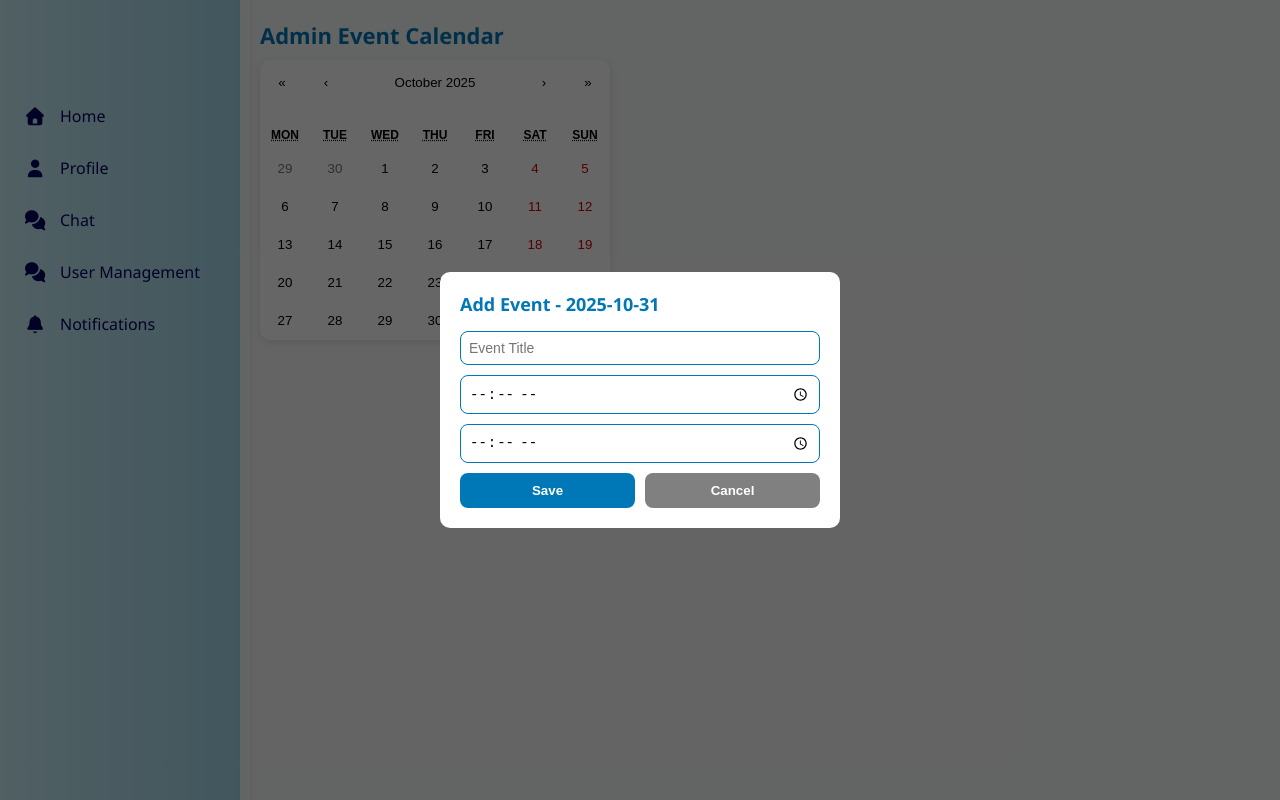
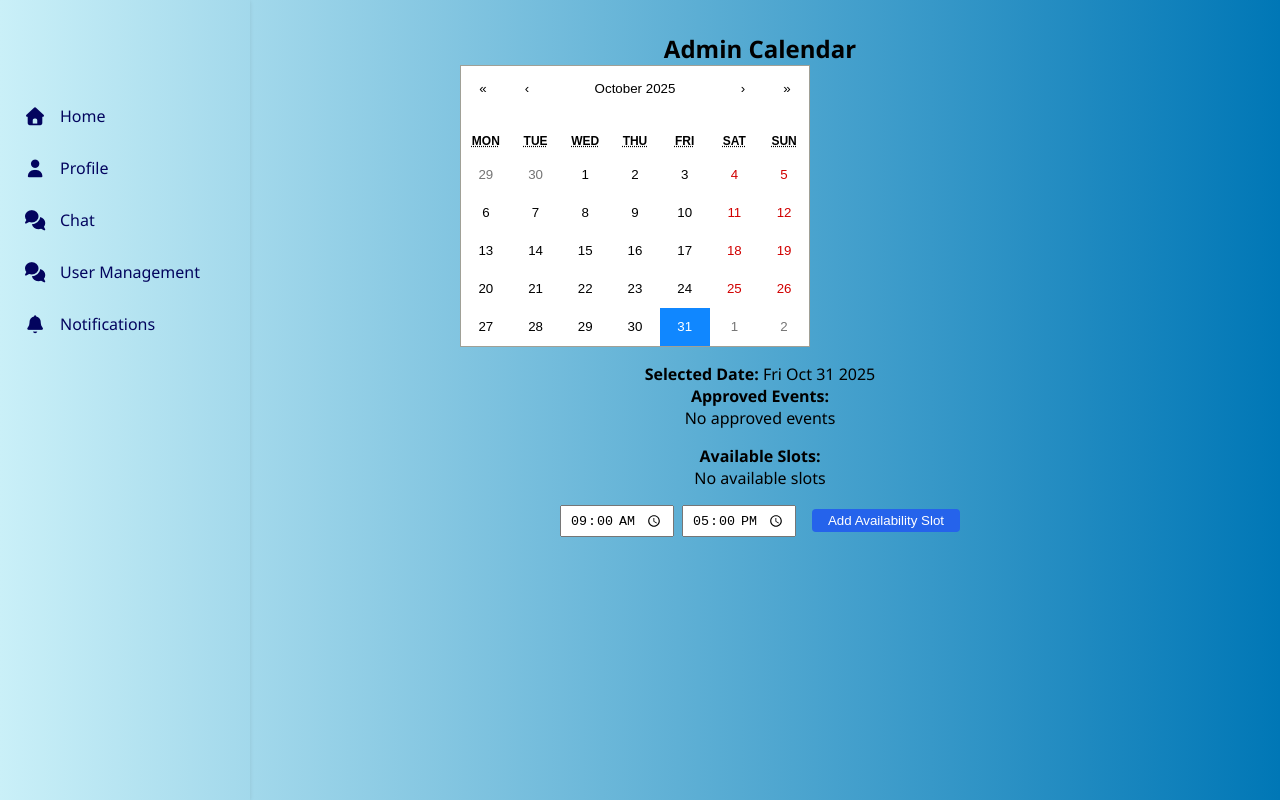
Before and after one commit to Ndivho-Ramatshimbila/FrontEndWeb2, a React (Vite) app: page /admin/calendar in a window 1280 px wide. Both pictures are taken after a click on the button "31". Shown: the top 800 px of the page. Built offline with nearby package versions, Linux system fonts and the light colour scheme.

Commit message:
feat: Implement admin calendar functionality with date management and availability slots

```diff
--- a/package.json
+++ b/package.json
@@ -15,6 +15,7 @@
     "lucide-react": "^0.545.0",
     "pdf-lib": "^1.17.1",
     "react": "^19.1.1",
+    "react-calendar": "^6.0.0",
     "react-datepicker": "^8.8.0",
     "react-dom": "^19.1.1",
     "react-icons": "^5.5.0",
--- /dev/null
+++ b/src/data/calendar.js
@@ -0,0 +1,49 @@
+// src/data/Admin/calendar.js
+const ADMIN_AVAILABLE_KEY = "admin_available_dates";
+const ADMIN_APPROVED_KEY = "admin_approved_events";
+
+const SAMPLE_DATES = [
+  { date: "2025-11-10", venueIds: [1, 3], startTime: "09:00", endTime: "17:00" },
+  { date: "2025-11-11", venueIds: [2], startTime: "10:00", endTime: "14:00" },
+];
+
+const toDateKey = (dateString) => dateString.includes("T") ? dateString.split("T")[0] : dateString;
+
+// ---------------- Available Dates ----------------
+export const getAvailableDates = () => {
+  const data = localStorage.getItem(ADMIN_AVAILABLE_KEY);
+  if (!data) {
+    localStorage.setItem(ADMIN_AVAILABLE_KEY, JSON.stringify(SAMPLE_DATES));
+    return SAMPLE_DATES;
+  }
+  return JSON.parse(data).map(d => ({ ...d, date: toDateKey(d.date) }));
+};
+
+export const addAvailableDates = (newDates) => {
+  const existing = getAvailableDates();
+  const updated = [...existing, ...newDates.map(d => ({ ...d, date: toDateKey(d.date) }))];
+  localStorage.setItem(ADMIN_AVAILABLE_KEY, JSON.stringify(updated));
+  return updated;
+};
+
+export const deleteAvailableDate = (date, startTime, endTime) => {
+  const existing = getAvailableDates();
+  const updated = existing.filter(
+    d => !(d.date === toDateKey(date) && d.startTime === startTime && d.endTime === endTime)
+  );
+  localStorage.setItem(ADMIN_AVAILABLE_KEY, JSON.stringify(updated));
+  return updated;
+};
+
+// ---------------- Approved Events ----------------
+export const getApprovedEvents = () => {
+  const data = localStorage.getItem(ADMIN_APPROVED_KEY);
+  return data ? JSON.parse(data) : [];
+};
+
+export const addApprovedEvent = (event) => {
+  const events = getApprovedEvents();
+  events.push(event); // { id, title, date, startTime, endTime, venueIds }
+  localStorage.setItem(ADMIN_APPROVED_KEY, JSON.stringify(events));
+  return events;
+};
--- /dev/null
+++ b/src/hooks/useCalendar.js
@@ -0,0 +1,29 @@
+import { useState, useEffect } from "react";
+import {
+  getAvailableDates,
+  addAvailableDates,
+  deleteAvailableDate,
+  getApprovedEvents
+} from "../data/calendar";
+
+export const useAdminCalendar = () => {
+  const [availableDates, setAvailableDates] = useState([]);
+  const [approvedEvents, setApprovedEvents] = useState([]);
+
+  useEffect(() => {
+    setAvailableDates(getAvailableDates());
+    setApprovedEvents(getApprovedEvents());
+  }, []);
+
+  const addDates = (newDates) => {
+    const updated = addAvailableDates(newDates);
+    setAvailableDates(updated);
+  };
+
+  const deleteDate = (date, startTime, endTime) => {
+    const updated = deleteAvailableDate(date, startTime, endTime);
+    setAvailableDates(updated);
+  };
+
+  return { availableDates, approvedEvents, addDates, deleteDate };
+};
--- /dev/null
+++ b/src/hooks/useOrganizerCalendar.js
@@ -0,0 +1,42 @@
+// src/hooks/useOrganizerCalendar.js
+import { useState, useEffect } from "react";
+
+// Mock functions: replace with API/localStorage calls
+const getAvailableDates = () => {
+  // Admin sets these dates as available
+  return [
+    { date: "2025-11-15" },
+    { date: "2025-11-20" },
+    { date: "2025-11-25" },
+  ];
+};
+
+const getApprovedEvents = () => {
+  // Approved events by admin
+  return [
+    { date: "2025-11-10" },
+    { date: "2025-11-12" },
+  ];
+};
+
+export const useOrganizerCalendar = () => {
+  const [availableDates, setAvailableDates] = useState([]);
+  const [approvedEvents, setApprovedEvents] = useState([]);
+
+  useEffect(() => {
+    setAvailableDates(getAvailableDates());
+    setApprovedEvents(getApprovedEvents());
+  }, []);
+
+  const isDateFullyBooked = (date) => {
+    const key = date.toISOString().split("T")[0];
+    return approvedEvents.some(e => e.date === key);
+  };
+
+  const isDateAvailable = (date) => {
+    const key = date.toISOString().split("T")[0];
+    return availableDates.some(d => d.date === key) && !isDateFullyBooked(date);
+  };
+
+  return { availableDates, approvedEvents, isDateFullyBooked, isDateAvailable };
+};
--- a/src/pages/AdminDashboard/AdminCalendar.jsx
+++ b/src/pages/AdminDashboard/AdminCalendar.jsx
@@ -1,116 +1,97 @@
 import React, { useState } from "react";
 import Calendar from "react-calendar";
 import "react-calendar/dist/Calendar.css";
-import "../../styles/pages/AdminCalendar.scss";
+import "../../styles/pages/_admincalendar.scss";
+import { useAdminCalendar } from "../../hooks/useCalendar";
 
 export default function AdminCalendar() {
-  const [events, setEvents] = useState({});
+  const { availableDates, approvedEvents, addDates, deleteDate } = useAdminCalendar();
   const [selectedDate, setSelectedDate] = useState(null);
-  const [modalVisible, setModalVisible] = useState(false);
-  const [eventTitle, setEventTitle] = useState("");
-  const [startTime, setStartTime] = useState("");
-  const [endTime, setEndTime] = useState("");
+  const [newSlot, setNewSlot] = useState({ startTime: "09:00", endTime: "17:00" });
 
-  const handleDayClick = (date) => {
-    const isoDate = date.toISOString().split("T")[0];
-    setSelectedDate(isoDate);
-    setEventTitle("");
-    setStartTime("");
-    setEndTime("");
-    setModalVisible(true);
+  const dateStr = selectedDate ? selectedDate.toISOString().split("T")[0] : null;
+
+  const isFullyBooked = (date) => {
+    const key = date.toISOString().split("T")[0];
+    const dayEvents = approvedEvents.filter(e => e.date === key);
+    return dayEvents.length > 0;
   };
 
-  const checkConflict = (date, newStart, newEnd) => {
-    const dayEvents = events[date] || [];
-    for (let e of dayEvents) {
-      if (
-        (newStart >= e.startTime && newStart < e.endTime) ||
-        (newEnd > e.startTime && newEnd <= e.endTime) ||
-        (newStart <= e.startTime && newEnd >= e.endTime)
-      ) {
-        return true;
-      }
-    }
-    return false;
+  const isAvailable = (date) => {
+    const key = date.toISOString().split("T")[0];
+    return availableDates.some(d => d.date === key) && !isFullyBooked(date);
   };
 
-  const handleSaveEvent = () => {
-    if (!eventTitle || !startTime || !endTime) {
-      alert("Please enter title, start time, and end time.");
-      return;
-    }
-
-    if (startTime >= endTime) {
-      alert("Start time must be before end time.");
-      return;
-    }
-
-    if (checkConflict(selectedDate, startTime, endTime)) {
-      alert("This event overlaps with another event.");
-      return;
-    }
-
-    const dayEvents = events[selectedDate] || [];
-    const updatedDayEvents = [...dayEvents, { title: eventTitle, startTime, endTime }];
-    setEvents({ ...events, [selectedDate]: updatedDayEvents });
-
-    setModalVisible(false);
-    setEventTitle("");
-    setStartTime("");
-    setEndTime("");
-    setSelectedDate("");
+  const getTileClassName = ({ date }) => {
+    if (isFullyBooked(date)) return "tile-booked";  // red dot
+    if (isAvailable(date)) return "tile-available"; // blue dot
+    return "";
   };
 
-  const tileContent = ({ date }) => {
-    const isoDate = date.toISOString().split("T")[0];
-    return events[isoDate] ? <div className="dot"></div> : null;
+  const getTileContent = ({ date }) => {
+    return (
+      <div className="dot-container">
+        {isFullyBooked(date) && <span className="dot red-dot" />}
+        {!isFullyBooked(date) && isAvailable(date) && <span className="dot blue-dot" />}
+      </div>
+    );
+  };
+
+  const handleAddSlot = () => {
+    if (!dateStr) return;
+    addDates([{ date: dateStr, ...newSlot, venueIds: [1] }]);
+  };
+
+  const handleDeleteSlot = (slot) => {
+    deleteDate(slot.date, slot.startTime, slot.endTime);
   };
 
   return (
     <div className="admin-calendar-container">
-      <h2 className="header">Admin Event Calendar</h2>
-
+      <h2>Admin Calendar</h2>
       <Calendar
-        onClickDay={handleDayClick}
-        tileContent={tileContent}
-        className="calendar"
+        onClickDay={setSelectedDate}
+        tileClassName={getTileClassName}
+        tileContent={getTileContent}
       />
 
-      {modalVisible && (
-        <div className="modal-overlay">
-          <div className="modal">
-            <h3 className="modal-header">Add Event - {selectedDate}</h3>
+      {selectedDate && (
+        <div className="calendar-details">
+          <p><strong>Selected Date:</strong> {selectedDate.toDateString()}</p>
 
+          <h4>Approved Events:</h4>
+          <ul>
+            {approvedEvents.filter(e => e.date === dateStr).length === 0 && <li>No approved events</li>}
+            {approvedEvents.filter(e => e.date === dateStr).map(e => (
+              <li key={e.id}>
+                {e.title} ({e.startTime} - {e.endTime})
+              </li>
+            ))}
+          </ul>
+
+          <h4>Available Slots:</h4>
+          <ul>
+            {availableDates.filter(d => d.date === dateStr).length === 0 && <li>No available slots</li>}
+            {availableDates.filter(d => d.date === dateStr).map((d, idx) => (
+              <li key={idx}>
+                {d.startTime} - {d.endTime}, Venues: {d.venueIds.join(", ")}
+                <button onClick={() => handleDeleteSlot(d)}>Remove</button>
+              </li>
+            ))}
+          </ul>
+
+          <div className="calendar-actions">
             <input
-              type="text"
-              placeholder="Event Title"
-              value={eventTitle}
-              onChange={(e) => setEventTitle(e.target.value)}
-              className="input"
+              type="time"
+              value={newSlot.startTime}
+              onChange={e => setNewSlot({ ...newSlot, startTime: e.target.value })}
             />
             <input
               type="time"
-              placeholder="Start Time"
-              value={startTime}
-              onChange={(e) => setStartTime(e.target.value)}
-              className="input"
+              value={newSlot.endTime}
+              onChange={e => setNewSlot({ ...newSlot, endTime: e.target.value })}
             />
-            <input
-              type="time"
-              placeholder="End Time"
-              value={endTime}
-              onChange={(e) => setEndTime(e.target.value)}
-              className="input"
-            />
-
-            <div className="modal-buttons">
-              <button className="btn save" onClick={handleSaveEvent}>
-                Save
-              </button>
-              <button className="btn cancel" onClick={() => setModalVisible(false)}>
-                Cancel
-              </button>
-            </div>
+            <button onClick={handleAddSlot}>Add Availability Slot</button>
           </div>
         </div>
       )}
--- a/src/pages/OrganizerDashboard/CreateEvent.jsx
+++ b/src/pages/OrganizerDashboard/CreateEvent.jsx
@@ -6,6 +6,8 @@ import VenueCardGallery from '../../components/VenueCardGallery';
 import TermsCheckbox from '../../components/TermsCheckbox';
 import "../../styles/pages/_createevent.scss";
 import { useNavigate } from 'react-router-dom';
+import { useOrganizerCalendar } from '../../hooks/useOrganizerCalendar';
+
 
 export default function CreateEvent() {
   const navigate = useNavigate();
@@ -52,6 +54,9 @@ export default function CreateEvent() {
   const [showToast, setShowToast] = useState(false);
   const [toastMessage, setToastMessage] = useState('');
   const toastTimerRef = React.useRef(null);
+
+
+  const { availableDates, isDateFullyBooked, isDateAvailable } = useOrganizerCalendar();
 
   // ✅ Load admin-created venues from localStorage
   useEffect(() => {
@@ -467,6 +472,7 @@ if (!allAVAnswered) {
         <section className="form-section">
   <h2 className="section-title">Program Schedule</h2>
   <div className="form-grid grid-3">
+    {/* Date of Commencement */}
     <div className="form-group">
       <label className="form-label">Date of Commencement *</label>
       <DatePicker
@@ -474,15 +480,29 @@ if (!allAVAnswered) {
         onChange={(date) => handleDateChange('dateOfCommencement', date)}
         dateFormat="yyyy-MM-dd"
         className={`form-input ${errors.dateOfCommencement ? 'error' : ''}`}
-                      filterDate={isDateDisabled}
+        filterDate={(date) => {
+          const currentYear = new Date().getFullYear();
+          const disabledDates = [
+            new Date(currentYear, 0, 1),
+            new Date(currentYear, 3, 27),
+            new Date(currentYear, 11, 25),
+          ];
+          return !isDateFullyBooked(date) && !disabledDates.some(d => d.toDateString() === date.toDateString());
+        }}
         placeholderText="Select commencement date"
         showMonthDropdown
         showYearDropdown
         dropdownMode="select"
+        dayClassName={(date) => {
+          if (isDateFullyBooked(date)) return "day-fully-booked"; // red dot
+          if (isDateAvailable(date)) return "day-available";       // blue dot
+          return "";
+        }}
       />
       {errors.dateOfCommencement && <p className="error-message">{errors.dateOfCommencement}</p>}
     </div>
 
+    {/* Ending Date */}
     <div className="form-group">
       <label className="form-label">Ending Date *</label>
       <DatePicker
@@ -490,39 +510,60 @@ if (!allAVAnswered) {
         onChange={(date) => handleDateChange('endingDate', date)}
         dateFormat="yyyy-MM-dd"
         className={`form-input ${errors.endingDate ? 'error' : ''}`}
-                      filterDate={isDateDisabled}
+        filterDate={(date) => {
+          const currentYear = new Date().getFullYear();
+          const disabledDates = [
+            new Date(currentYear, 0, 1),
+            new Date(currentYear, 3, 27),
+            new Date(currentYear, 11, 25),
+          ];
+          // Cannot select fully booked and cannot select before commencement date
+          return !isDateFullyBooked(date) &&
+                 !disabledDates.some(d => d.toDateString() === date.toDateString()) &&
+                 (!formData.dateOfCommencement || date >= formData.dateOfCommencement);
+        }}
         placeholderText="Select ending date"
         showMonthDropdown
         showYearDropdown
         dropdownMode="select"
+        dayClassName={(date) => {
+          if (isDateFullyBooked(date)) return "day-fully-booked"; // red dot
+          if (isDateAvailable(date)) return "day-available";       // blue dot
+          return "";
+        }}
         minDate={formData.dateOfCommencement || new Date()}
       />
       {errors.endingDate && <p className="error-message">{errors.endingDate}</p>}
     </div>
 
+      {/* Time of Commencement */}
     <div className="form-group">
-                    <label className="form-label">Time of Commencement</label>
+      <label className="form-label">Start Time *</label>
       <input
         type="time"
         name="timeOfCommencement"
         value={formData.timeOfCommencement}
         onChange={handleInputChange}
-                      className="form-input"
+        className={`form-input ${errors.timeOfCommencement ? 'error' : ''}`}
       />
+      {errors.timeOfCommencement && <p className="error-message">{errors.timeOfCommencement}</p>}
     </div>
 
+    {/* Time to Lockup */}
     <div className="form-group">
-                    <label className="form-label">Time to Lockup</label>
+      <label className="form-label">End Time *</label>
       <input
         type="time"
         name="timeToLockup"
         value={formData.timeToLockup}
         onChange={handleInputChange}
-                      className="form-input"
+        className={`form-input ${errors.timeToLockup ? 'error' : ''}`}
       />
+      {errors.timeToLockup && <p className="error-message">{errors.timeToLockup}</p>}
     </div>
   </div>
 </section>
+
 
               {/* SERVICES REQUIRED */}
               <section className="form-section">
--- a/src/styles/pages/AdminCalendar.scss
+++ /dev/null
@@ -1,97 +0,0 @@
-.admin-calendar-container {
-  padding: 20px;
-  background-color: #f9fafb;
-  min-height: 100vh;
-
-  .header {
-    font-size: 22px;
-    font-weight: bold;
-    color: #0077b6;
-    margin-bottom: 10px;
-  }
-
-  .calendar {
-    border: none;
-    box-shadow: 0 2px 8px rgba(0, 0, 0, 0.1);
-    border-radius: 10px;
-  }
-
-  .dot {
-    width: 8px;
-    height: 8px;
-    background-color: #0077b6;
-    border-radius: 50%;
-    margin: 0 auto;
-    margin-top: 2px;
-  }
-
-  /* Modal */
-  .modal-overlay {
-    position: fixed;
-    top: 0;
-    left: 0;
-    width: 100%;
-    height: 100%;
-    background-color: rgba(0, 0, 0, 0.6);
-    display: flex;
-    align-items: center;
-    justify-content: center;
-  }
-
-  .modal {
-    background: #fff;
-    border-radius: 10px;
-    padding: 20px;
-    width: 90%;
-    max-width: 400px;
-
-    .modal-header {
-      font-size: 18px;
-      font-weight: bold;
-      color: #0077b6;
-      margin-bottom: 15px;
-    }
-
-    .input {
-      width: 100%;
-      padding: 8px;
-      border: 1px solid #0077b6;
-      border-radius: 8px;
-      margin-bottom: 10px;
-      font-size: 14px;
-    }
-
-    .modal-buttons {
-      display: flex;
-      justify-content: space-between;
-      gap: 10px;
-
-      .btn {
-        flex: 1;
-        padding: 10px;
-        border: none;
-        border-radius: 8px;
-        font-weight: bold;
-        color: #fff;
-        cursor: pointer;
-        transition: background 0.3s;
-
-        &.save {
-          background-color: #0077b6;
-
-          &:hover {
-            background-color: #005f8e;
-          }
-        }
-
-        &.cancel {
-          background-color: gray;
-
-          &:hover {
-            background-color: #555;
-          }
-        }
-      }
-    }
-  }
-}
--- /dev/null
+++ b/src/styles/pages/_admincalendar.scss
@@ -0,0 +1,65 @@
+.admin-calendar-container {
+  max-width: 600px;
+  margin: 2rem auto;
+  text-align: center;
+
+  .dot-container {
+    position: relative;
+    width: 100%;
+    height: 100%;
+  }
+
+  .dot {
+    display: block;
+    width: 8px;
+    height: 8px;
+    border-radius: 50%;
+    margin: 0 auto;
+    margin-top: 2px;
+  }
+
+  .red-dot {
+    background-color: #ef4444; // red
+  }
+
+  .blue-dot {
+    background-color: #2563eb; // blue
+  }
+
+  .calendar-details {
+    margin-top: 1rem;
+
+    button {
+      margin-left: 0.5rem;
+      padding: 0.25rem 0.5rem;
+      border: none;
+      border-radius: 4px;
+      background-color: #2563eb;
+      color: white;
+      cursor: pointer;
+    }
+
+    button:hover {
+      background-color: #1e40af;
+    }
+
+    ul {
+      list-style: none;
+      padding-left: 0;
+      margin-bottom: 1rem;
+    }
+  }
+
+  .calendar-actions {
+    margin-top: 1rem;
+
+    input {
+      margin-right: 0.5rem;
+      padding: 0.25rem 0.5rem;
+    }
+
+    button {
+      padding: 0.25rem 1rem;
+    }
+  }
+}
```
Also changed, not shown: src/styles/pages/_createevent.scss (+33 -0 lines), 1 other file (tests, documents, lock files or other folders). Lines whose indentation alone changed are shown as unchanged.
